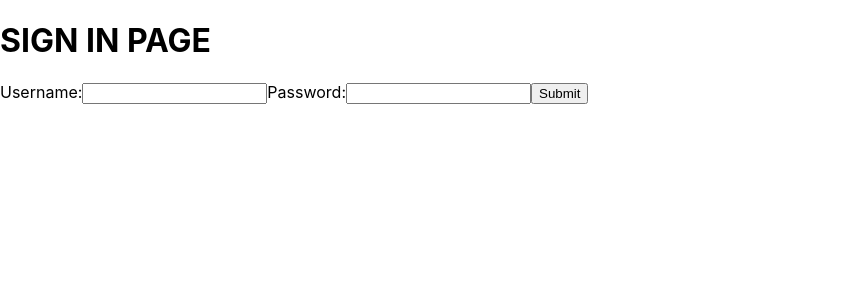
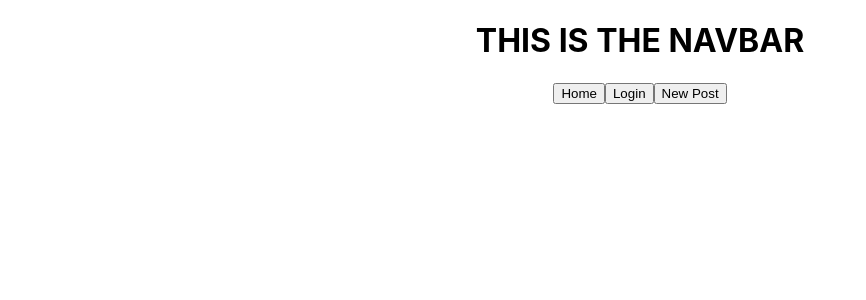
Before and after one commit to andrewasmit/elephant-list, a React (Create React App) app in the folder client/: page /signin in a window 1280 px wide. Shown: the top 300 px of the page, without its empty margins (0-866 px from the left). Built offline with nearby package versions, Linux system fonts and the light colour scheme; no server answers.

Commit message:
navbar homepage and post pages incorporated with navigation. users stay logged in with sessions. Need to force a rerender after first login to avoid a bug of logging out after fetch of app rerender

```diff
--- a/client/src/App.js
+++ b/client/src/App.js
@@ -2,49 +2,55 @@ import { useSelector, useDispatch } from "react-redux";
 import "./App.css";
 import PostForm from "./components/PostForm";
 import SignInForm from "./components/SignInForm";
+import NavBar from "./components/NavBar";
 import { Routes, Route, useNavigate } from "react-router-dom";
 import { useEffect } from "react";
 import { login, logout } from "./redux/userSlice";
+import HomePage from "./components/HomePage";
 
 function App() {
 
   const { user } = useSelector(state => state.user)
   const dispatch = useDispatch();
-  const navigate = useNavigate();
+  // const navigate = useNavigate();
+
+  console.log("Current state of user: ", user)
 
   useEffect(() => {
     fetch("/me").then((res) => {
       if (res.ok) {
         res.json().then((data) => dispatch(login(data)));
-        navigate("/home");
       } else {
-        onLogout();;
+        dispatch(logout());
       }
     });
   }, []);
 
-  function onLogout(){
-    dispatch(logout());
-    navigate("/signin")
-  }
-
  // Return of JSX (dependant on Login of User-State)
- if (user) {
   return (
     <div className="App">
-      <PostForm />
-    </div>
-  );
-} else
-  return (
+      <NavBar />
       <Routes>
         <Route
-        path="/signin"
+          path="/home"
+          element={
+            <HomePage />
+          }
+        />
+        <Route
+          path="/posts"
+          element={
+            <PostForm />
+          }
+        />
+        <Route
+          path="/login"
           element={
             <SignInForm />
           }
         />
       </Routes>
+    </div>
   );
 };
 
--- /dev/null
+++ b/client/src/components/HomePage.js
@@ -0,0 +1,12 @@
+import React from 'react'
+
+function HomePage() {
+
+  return (
+    <div>
+        <h1>THIS IS THE HOMEPAGE</h1>
+    </div>
+  )
+};
+
+export default HomePage
--- /dev/null
+++ b/client/src/components/NavBar.js
@@ -0,0 +1,20 @@
+import React from 'react'
+import { useNavigate } from 'react-router-dom'
+import { useSelector } from 'react-redux';
+
+function NavBar() {
+    const navigate= useNavigate();
+    const { user } = useSelector(state=> state.user)
+
+  return (
+    <div>
+        <h1>THIS IS THE NAVBAR</h1>
+        {user ? <h2>Welcome, {user.username}!</h2> : null }
+        <button onClick={()=> navigate('/home')}>Home</button>
+        <button onClick={()=> navigate('/login')}>Login</button>
+        <button onClick={()=> navigate('/posts')}>New Post</button>
+    </div>
+  )
+};
+
+export default NavBar
--- a/client/src/components/PostForm.js
+++ b/client/src/components/PostForm.js
@@ -1,4 +1,4 @@
-import { useState, useRef } from "react";
+import { useRef } from "react";
 import { useDispatch } from "react-redux";
 import { logout } from "../redux/userSlice";
 
@@ -42,7 +42,8 @@ function PostForm() {
 
   return (
     <div>
-      <form onSubmit={(e) => handleUpload(e)}>
+      <h1>THIS THE PAGE WHERE YOU CAN MAKE A NEW POST</h1>
+      <form onSubmit={ e => handleUpload(e)}>
         <input type="file" name="image" multiple ref={imagesRef} />
         <button type="submit">Upload Post</button>
       </form>
--- a/client/src/components/SignInForm.js
+++ b/client/src/components/SignInForm.js
@@ -1,15 +1,13 @@
 import React, { useState } from "react";
 
 function SignInForm() {
-    const [username, setUsername] = useState("")
-    const [password, setPassword] = useState("")
+    const [signInData, setSignInData] = useState({
+      username: "",
+      password: ""
+    })
 
     function signIn(e){
         e.preventDefault();
-        const signInData = {
-            username: username,
-            password: password
-        }
         fetch('/login',{
             method: "POST",
             body: JSON.stringify(signInData),
@@ -19,10 +17,11 @@ function SignInForm() {
         }).then(res=>res.json())
         .then(data=>console.log(data))
         .catch(err=>console.log(err));
-        setUsername("");
-        setPassword("");
+        setSignInData({
+          username: "",
+          password: ""
+        });
     }
-
 
   return (
     <div>
@@ -30,11 +29,27 @@ function SignInForm() {
     <form onSubmit={signIn}>
       <label>
         Username:
-        <input type="text" name="name" value={username} onChange={e=>setUsername(e.target.value)}/>
+        <input
+          type="text"
+          name="name"
+          value={signInData.username}
+          onChange={e=>setSignInData({
+            username: e.target.value,
+            password: signInData.password
+          })}
+        />
       </label>
       <label>
         Password:
-        <input type="password" name="password" value={password} onChange={e=>setPassword(e.target.value)}/>
+        <input
+          type="password"
+          name="password"
+          value={signInData.password}
+          onChange={e=>setSignInData({
+            username: signInData.username,
+            password: e.target.value
+          })}
+        />
       </label>
       <input type="submit" value="Submit" />
     </form>
--- a/client/src/redux/userSlice.js
+++ b/client/src/redux/userSlice.js
@@ -7,10 +7,11 @@ export const userSlice = createSlice({
     },
     reducers: {
         login: (state, action)=>{
-            console.log("Signing in...")
+            console.log("Logging in...")
             state.user = action.payload;
         },
         logout: state=>{
+            console.log("Logging out...")
             state.user = null;
         }
     }
```
Lines whose indentation alone changed are shown as unchanged.
